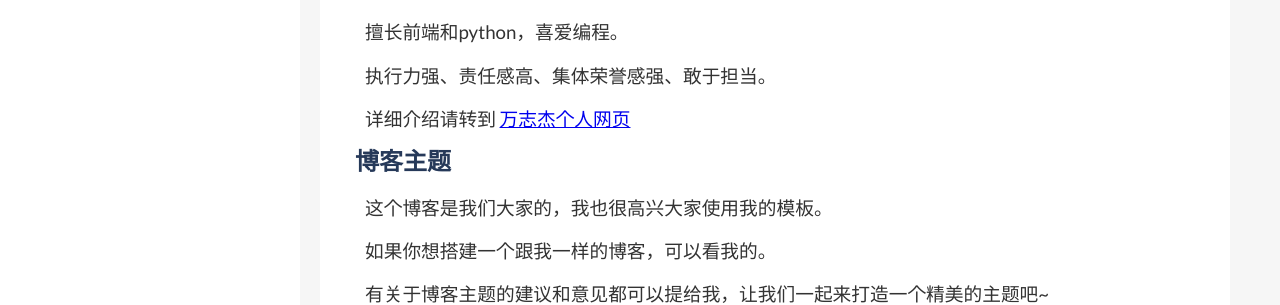
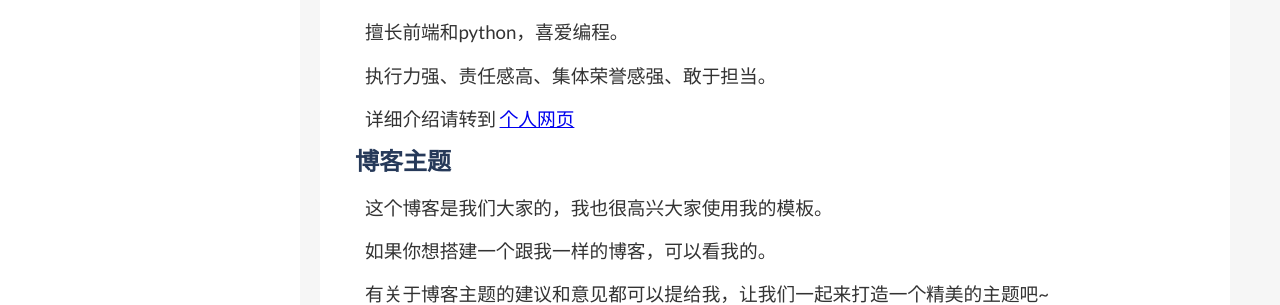
Before and after one commit to 19991010wan/19991010wan-Blog, a Jekyll site: the page built from about.html, in a window 1280 px wide and 1028 px high. Shown: the part 246-551 px from the top of the window. Built offline with Jekyll 4.4.1, drawn with Linux system fonts in a browser that asks for light colours; nearby versions of some CDN libraries; comment, search, counter and statistics services are not loaded.

Commit message:
update about

```diff
--- a/about.html
+++ b/about.html
@@ -12,7 +12,7 @@ permalink: /about/
     <h3>计算机基础知识掌握扎实，充满激情的工作态度，较强的团队协同作战能力，具备独立开发的能力，擅于发现并解决问题。</h3>
     <h3>擅长前端和python，喜爱编程。</h3>
     <h3>执行力强、责任感高、集体荣誉感强、敢于担当。</h3>
-    <h3>详细介绍请转到 <a target="_blank" href='https://19991010wan.github.io/'>万志杰个人网页</a> </h3>
+    <h3>详细介绍请转到 <a target="_blank" href='https://19991010wan.github.io/'>个人网页</a> </h3>
 
     <h2>博客主题</h2>
 
```
